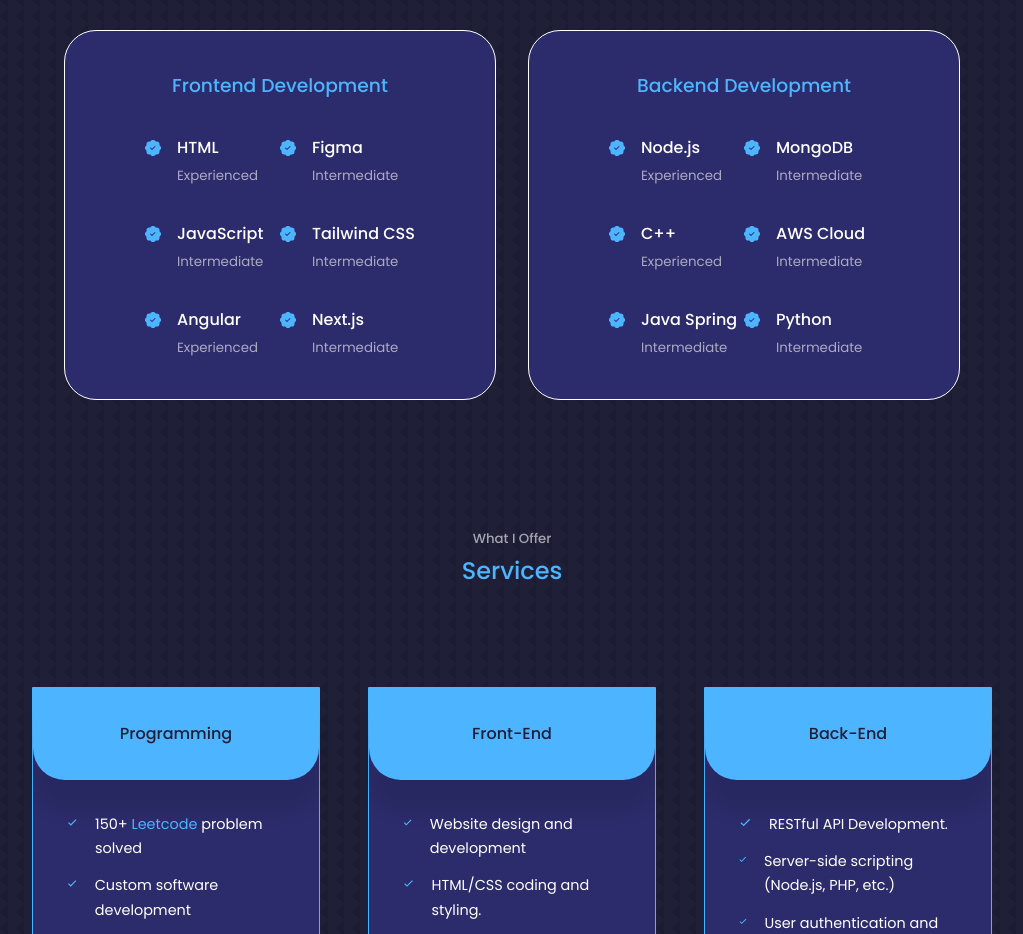
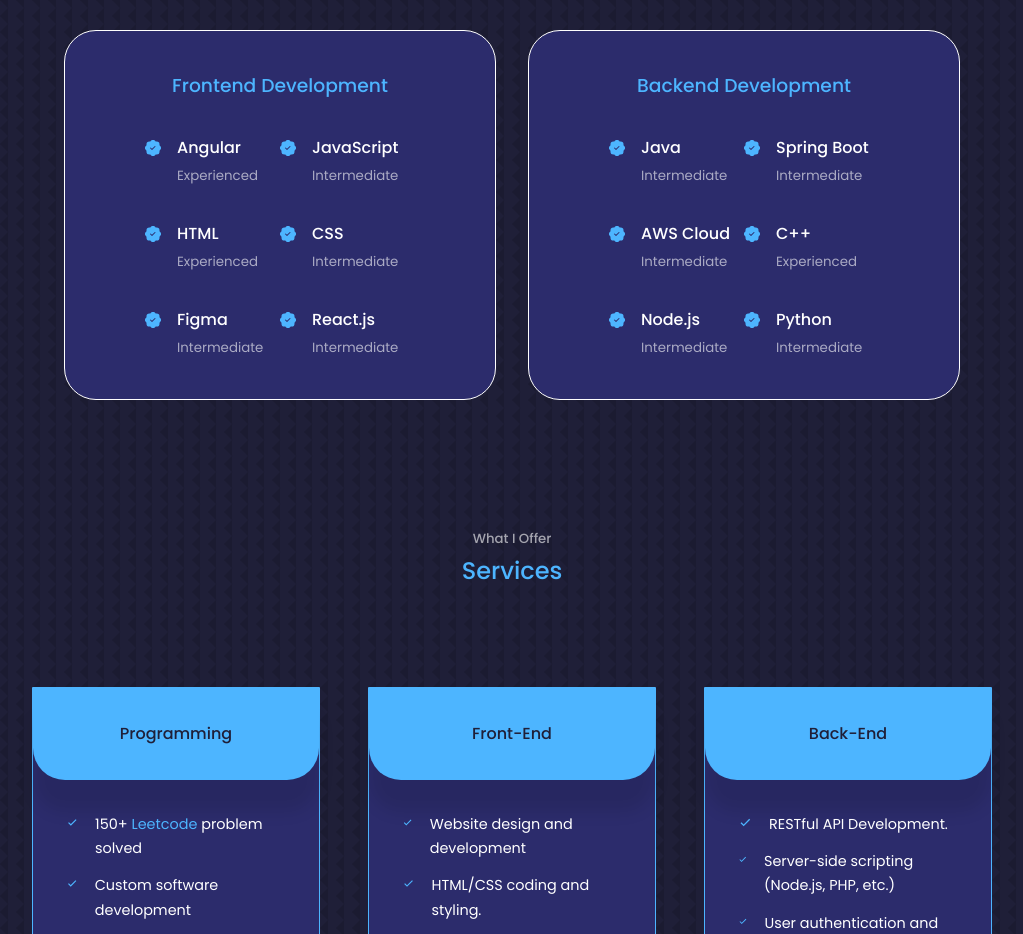
Before and after one commit to NadeemGulam/Portfolio-2.0, a React (Create React App) app: page / in a window 1280 px wide. Shown: the part 1880-2814 px from the top of the page, without its empty margins (128-1151 px from the left). Built offline with nearby package versions, Linux system fonts and the light colour scheme.

Commit message:
rearranging experices and skills sets

```diff
--- a/src/components/Experience/Experience.jsx
+++ b/src/components/Experience/Experience.jsx
@@ -4,19 +4,19 @@ import { BsPatchCheckFill } from "react-icons/bs";
 
 const skills = [
   { category: "Frontend Development", skills: [
+    { name: "Angular", level: "Experienced" },
+    { name: "JavaScript", level: "Intermediate" },
     { name: "HTML", level: "Experienced" },
+    { name: "CSS", level: "Intermediate" },
     { name: "Figma", level: "Intermediate" },
-    { name: "JavaScript", level: "Intermediate" },
-    { name: "Tailwind CSS", level: "Intermediate" },
-    { name: "Angular", level: "Experienced" },
-    { name: "Next.js", level: "Intermediate" }
+    { name: "React.js", level: "Intermediate" }
   ]},
   { category: "Backend Development", skills: [
-    { name: "Node.js", level: "Experienced" },
-    { name: "MongoDB", level: "Intermediate" },
+    { name: "Java", level: "Intermediate" },
+    { name: "Spring Boot", level: "Intermediate" },
+    { name: "AWS Cloud", level: "Intermediate" },
     { name: "C++", level: "Experienced" },
-    { name: "AWS Cloud", level: "Intermediate" },
-    { name: "Java Spring", level: "Intermediate" },
+    { name: "Node.js", level: "Intermediate" },
     { name: "Python", level: "Intermediate" }
   ]}
 ];
```
